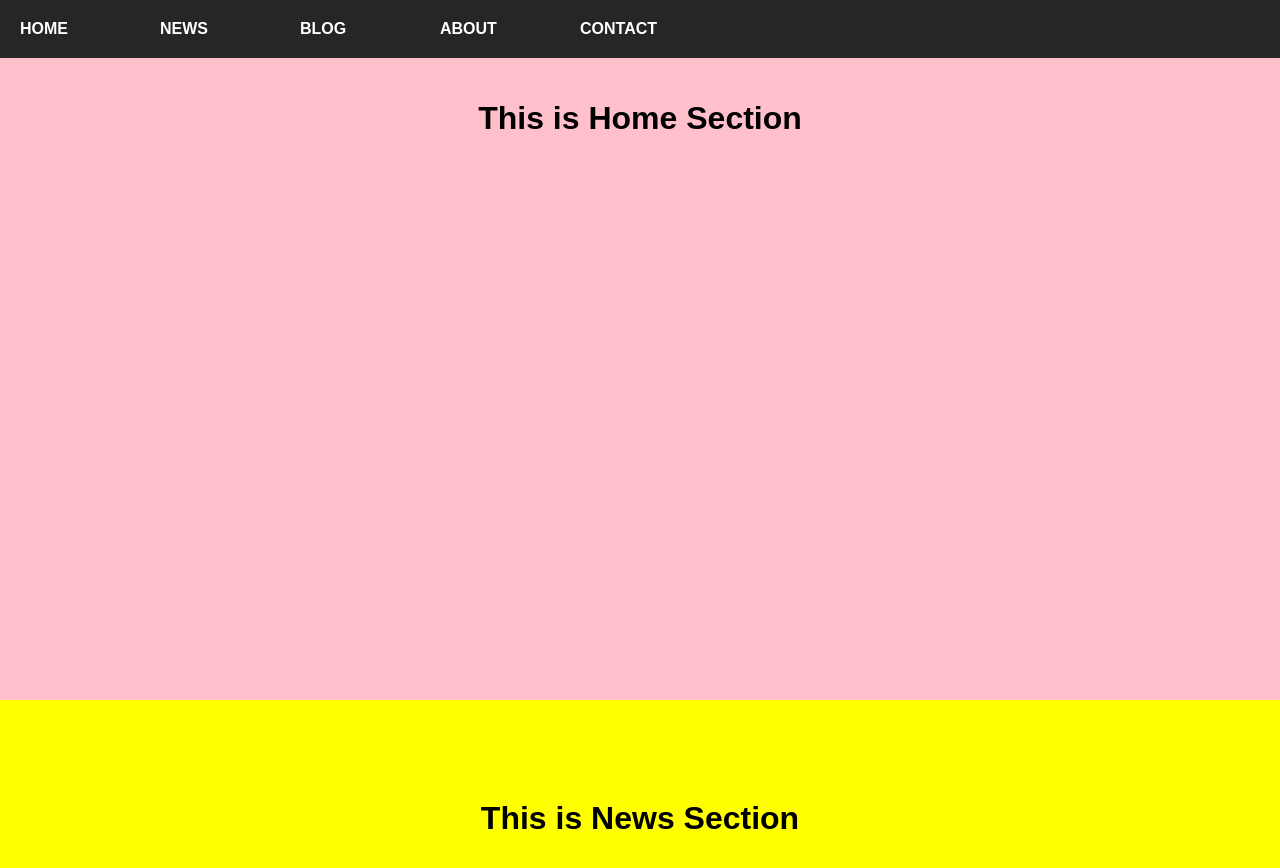
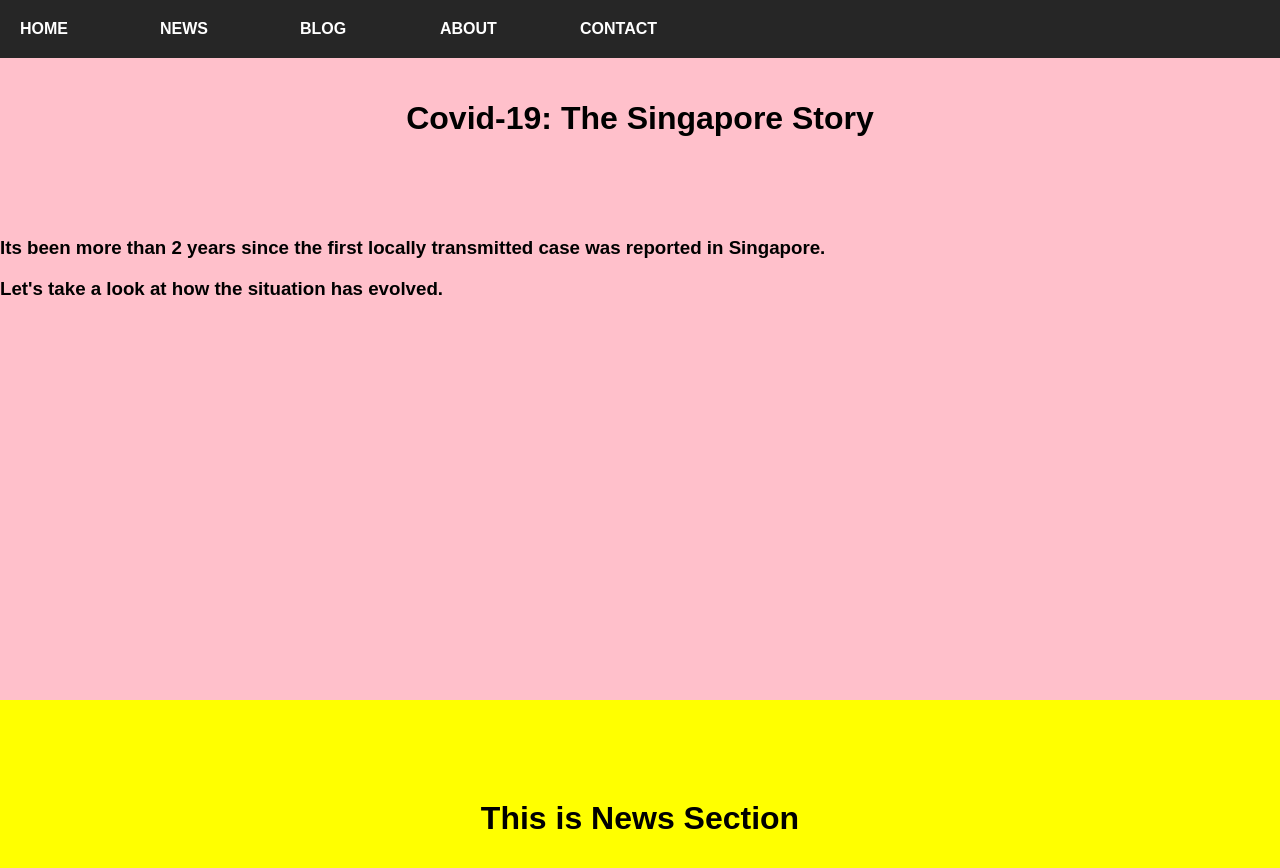
Before and after one commit to clifL/CSC3007-project, a plain HTML site: page Milestone2/weihao/main.html in a window 1280 px wide. Shown: the top 868 px of the page. Drawn offline with Linux system fonts and the light colour scheme.

Commit message:
Updated text for home page

```diff
--- a/Milestone2/weihao/main.html
+++ b/Milestone2/weihao/main.html
@@ -17,7 +17,9 @@
         </ul>
     </nav>
     <div id="section1">
-        <h1>This is Home Section</h1>
+        <h1>Covid-19: The Singapore Story</h1>
+        <h3>Its been more than 2 years since the first locally transmitted case was reported in Singapore.</h3>
+        <h3>Let's take a look at how the situation has evolved.</h3>
     </div>
     <div id="section2">
         <h1>This is News Section</h1>
```
